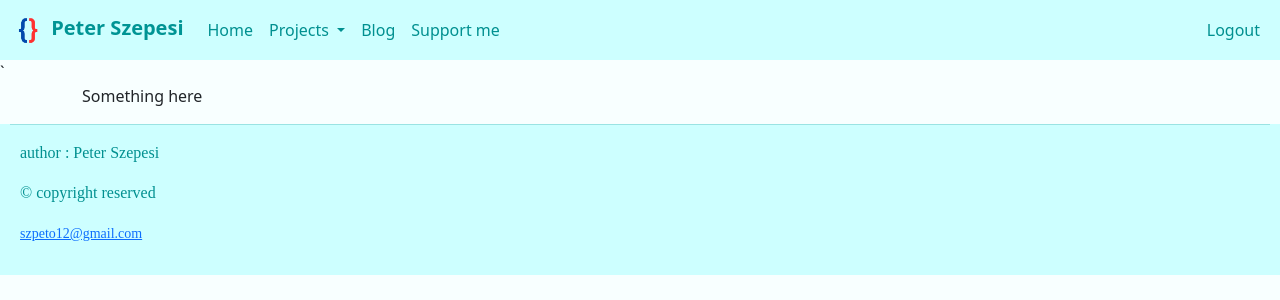
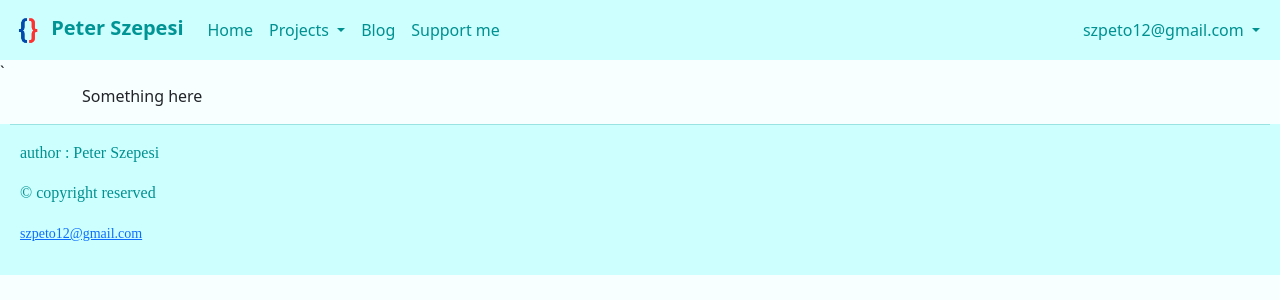
Before and after one commit to SzPeto/Python-Flask-website, a Flask app: page / in a window 1280 px wide. Shown: the top 300 px of the page. Run offline with Flask 3, Linux system fonts and the light colour scheme; a user stored in the database is signed in.

Commit message:
Version v0.5.1.6 - Login, logout functional

```diff
--- a/routes.py
+++ b/routes.py
@@ -126,7 +126,7 @@ def blog():
     return render_template("blog.html", title="Blog", posts=posts,
                            current_user=current_user)
 
-@app.route("/logout.html")
+@app.route("/logout")
 def logout():
     logout_user()
     flash("You have been logged out!", "success")
--- a/templates/base.html
+++ b/templates/base.html
@@ -59,10 +59,16 @@
           </ul>
           {% if current_user.is_authenticated %}
             <ul class="navbar-nav ms-auto mb-2 mb-lg-0">
-              <li class="nav-item">
-                <a class="nav-link" href="{{ url_for('logout') }}">Logout</a>
+              <li class="nav-item dropdown">
+                <a class="nav-link dropdown-toggle" href="#" role="button" data-bs-toggle="dropdown" aria-expanded="false">
+                  {{ current_user.email_username }}
+                </a>
+                <ul class="dropdown-menu">
+                  <li><a class="nav-link" href="{{ url_for('logout') }}">Logout</a></li>
+                </ul>
               </li>
             </ul>
+
           {% else %}
             <ul class="navbar-nav ms-auto mb-2 mb-lg-0">
               <li class="nav-item">
```
Also changed, not shown: templates/logout.html (deleted, +0 -7 lines), 1 other file.
